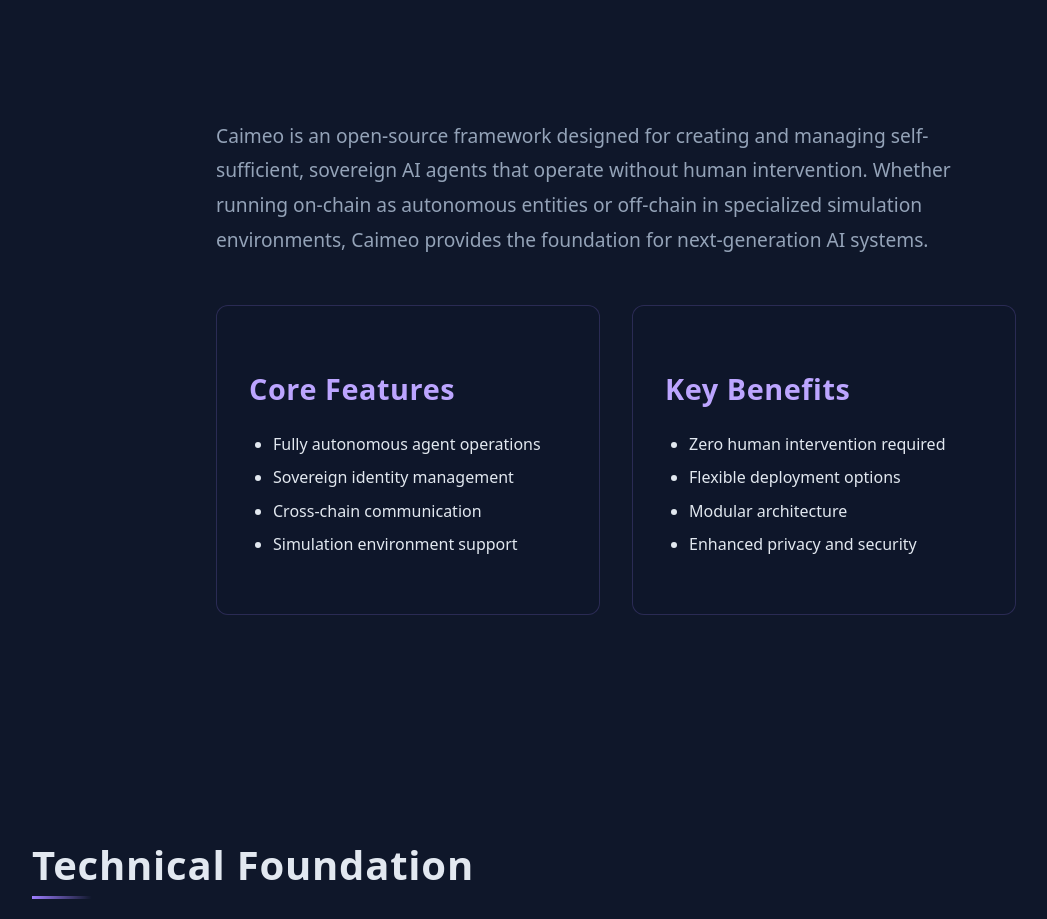
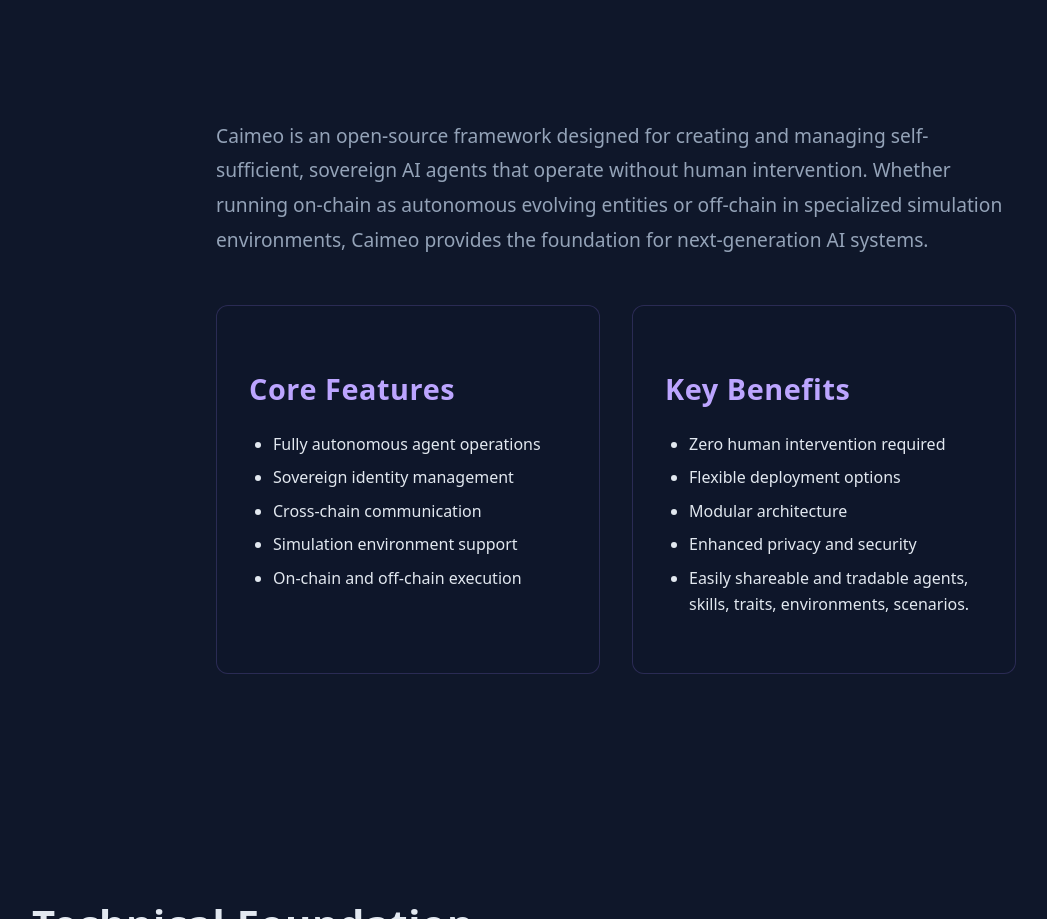
Before and after one commit to Swader/caimeo_web, a plain HTML site: page website/src/what-is-caimeo.html in a window 1280 px wide. Shown: the part 1081-2000 px from the top of the page, without its empty margins (24-1071 px from the left). Drawn offline with Linux system fonts and the light colour scheme; a script that the page names is missing.

Commit message:
Subtle change

```diff
--- a/website/src/what-is-caimeo.html
+++ b/website/src/what-is-caimeo.html
@@ -57,7 +57,7 @@
             </div>
             <div class="intro-content">
                 <p class="lead-text">
-                    Caimeo is an open-source framework designed for creating and managing self-sufficient, sovereign AI agents that operate without human intervention. Whether running on-chain as autonomous entities or off-chain in specialized simulation environments, Caimeo provides the foundation for next-generation AI systems.
+                    Caimeo is an open-source framework designed for creating and managing self-sufficient, sovereign AI agents that operate without human intervention. Whether running on-chain as autonomous evolving entities or off-chain in specialized simulation environments, Caimeo provides the foundation for next-generation AI systems.
                 </p>
 
                 <div class="framework-highlights">
@@ -68,6 +68,7 @@
                             <li>Sovereign identity management</li>
                             <li>Cross-chain communication</li>
                             <li>Simulation environment support</li>
+                            <li>On-chain and off-chain execution</li>
                         </ul>
                     </div>
 
@@ -78,6 +79,7 @@
                             <li>Flexible deployment options</li>
                             <li>Modular architecture</li>
                             <li>Enhanced privacy and security</li>
+                            <li>Easily shareable and tradable agents, skills, traits, environments, scenarios.</li>
                         </ul>
                     </div>
                 </div>
```
